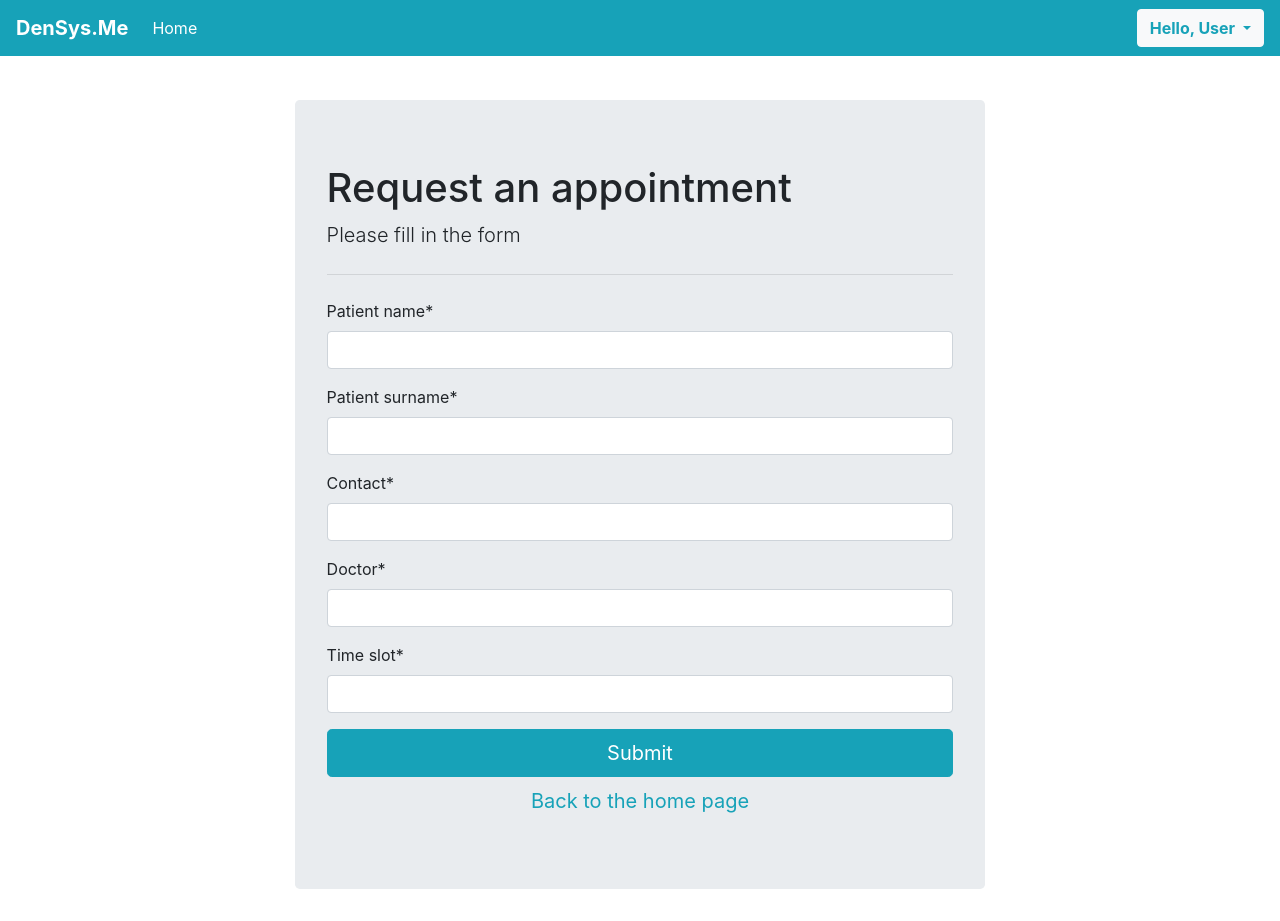
After one commit to kamilars/cs361_project, a Django app: page /request_appointment/ in a window 1280 px wide. The commit adds this page. Run offline with Django 4.2, Linux system fonts and the light colour scheme; some libraries are stand-ins or nearby versions.

Commit message:
appointment request form (raw)

```diff
--- a/sys_base/forms.py
+++ b/sys_base/forms.py
@@ -2,6 +2,7 @@ from django import forms
 from .models import Doctor
 from .models import AdminStaff
 from .models import Patient
+from .models import AppointmentRequest
 from . import models
 
 class DateInput(forms.DateInput):
@@ -25,13 +26,17 @@ class PatientForm(forms.ModelForm):
         fields = ('__all__')
         def __init__(self, *args, **kwargs):
             super(PatientForm, self).__init__(*args, **kwargs)
-            self.fields['middlename'].required = True
+            self.fields['middlename'].required = False
 
 class LoginAdminForm(forms.ModelForm):
     class Meta:
         model = AdminStaff
         fields={'username', 'password'}
 
+class AppointmentRequest(forms.ModelForm):
+    class Meta:
+        model = AppointmentRequest
+        fields = ('__all__')
 
     ''' def __init__(self, *args, **kwargs):
         super(DoctorForm, self).__init__(*args, **kwargs)
--- a/sys_base/templates/sys_base/index.html
+++ b/sys_base/templates/sys_base/index.html
@@ -14,4 +14,6 @@
 
 <p>It's just milestone 2 ughhhhh</p>
 
+<a href="{% url 'request_appointment' %}">Request appointment</a>
+
 {% endblock content %}
--- /dev/null
+++ b/sys_base/templates/sys_base/request_app_form.html
@@ -0,0 +1,34 @@
+{% extends "sys_base/base.html" %} {% load crispy_forms_tags %} {% block content %}
+
+<div class="container p-t-5">
+    <div class="col-md-10 offset-md-1 mt-5">
+      <div class="jumbotron" style="margin-top:100px">
+        <h1 class="display-8">Request an appointment</h1>
+        <p class="lead">Please fill in the form</p>
+        <hr class="my-4" />
+
+        <form action="" method="post" autocomplete="off">
+          {% csrf_token %}
+          {{form.patient_name|as_crispy_field}}
+          {{form.patient_surname|as_crispy_field}}
+          {{form.contact|as_crispy_field}}
+          {{form.doctor|as_crispy_field}}
+          {{form.time_slot|as_crispy_field}}
+          <div class="row d.flex">
+              <div class="col-md-12">
+                  <button type="submit" class="btn btn-info btn-block btn-lg">Submit</button>
+              </div>
+          </div>
+          <div class="row d.flex m-t-5">
+              <div class="col-md-12">
+                  <a href="{% url 'index' %}" class="btn text-info btn-block btn-lg"> <!--url 'patient_list'-->
+                      Back to the home page
+                  </a>
+              </div>
+          </div>
+      </form>
+      </div>
+    </div>
+  </div>
+
+{% endblock content %}
--- a/sys_base/urls.py
+++ b/sys_base/urls.py
@@ -10,6 +10,7 @@ urlpatterns = [
     path('patient/<str:iin>/', views.patient_register, name='patient_update'),
     path('patient/delete/<str:iin>/', views.patient_delete, name='patient_delete'),
     path('patient_list/', views.patient_list, name='patient_list'),
+    path('request_appointment/', views.request_appointment, name='request_appointment'),
     path('errormsg/', views.errormsg, name='errormsg')
     #path('user/<str:email>/', views.user_form, name='user_update'),
     #path('user/delete/<str:email>/', views.user_delete, name='user_delete'),
--- a/sys_base/views.py
+++ b/sys_base/views.py
@@ -1,7 +1,7 @@
 from pydoc import Doc
 from django.shortcuts import render, redirect
 from django.http import HttpResponse
-from .forms import DoctorForm, LoginAdminForm, PatientForm
+from .forms import DoctorForm, LoginAdminForm, PatientForm, AppointmentRequest
 from .models import Doctor, AdminStaff, Patient
 # Create your views here.
 
@@ -56,6 +56,9 @@ def patient_register(request, iin=None):
             form.save()
         return redirect('/patient_list')
 
+def request_appointment(request):
+    form = AppointmentRequest()
+    return render(request, "sys_base/request_app_form.html", {'form':form})
 
 def doctor_delete(request, iin):
     doctor = Doctor.objects.get(pk=iin)
```
